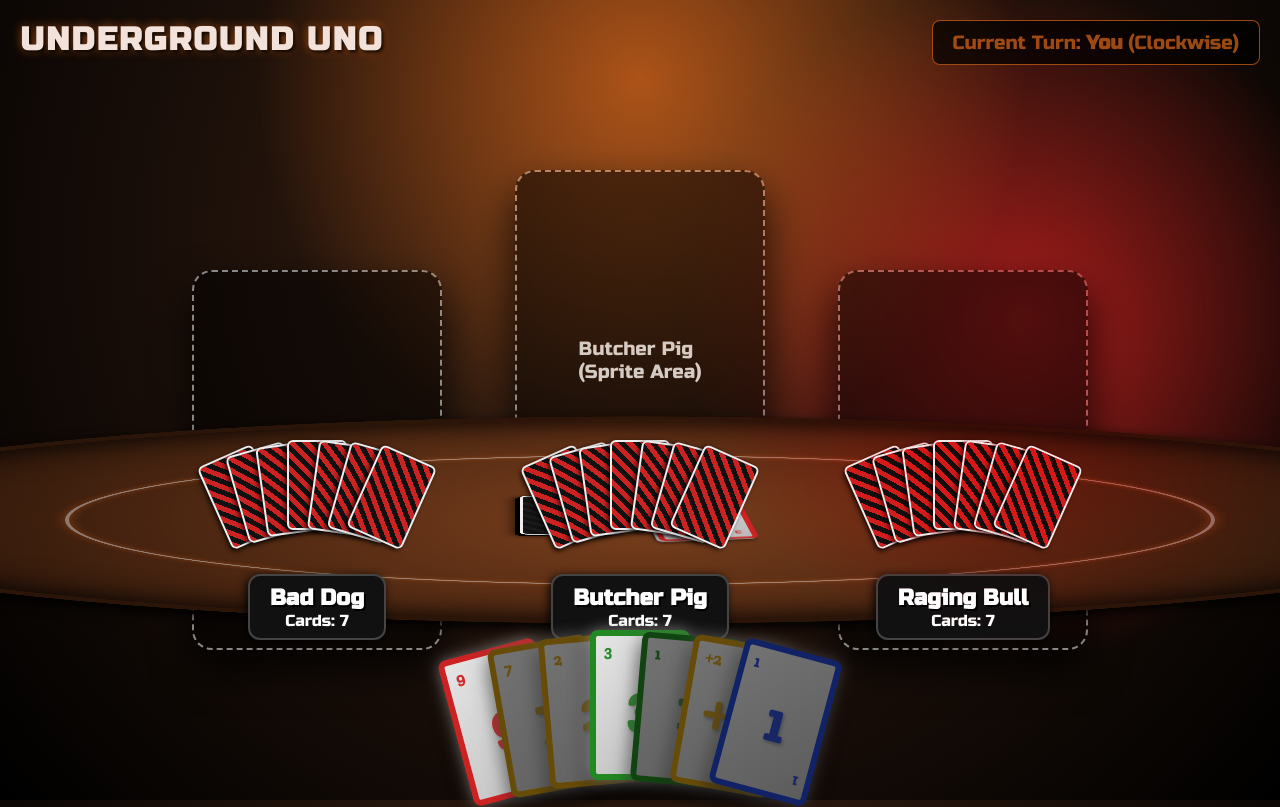
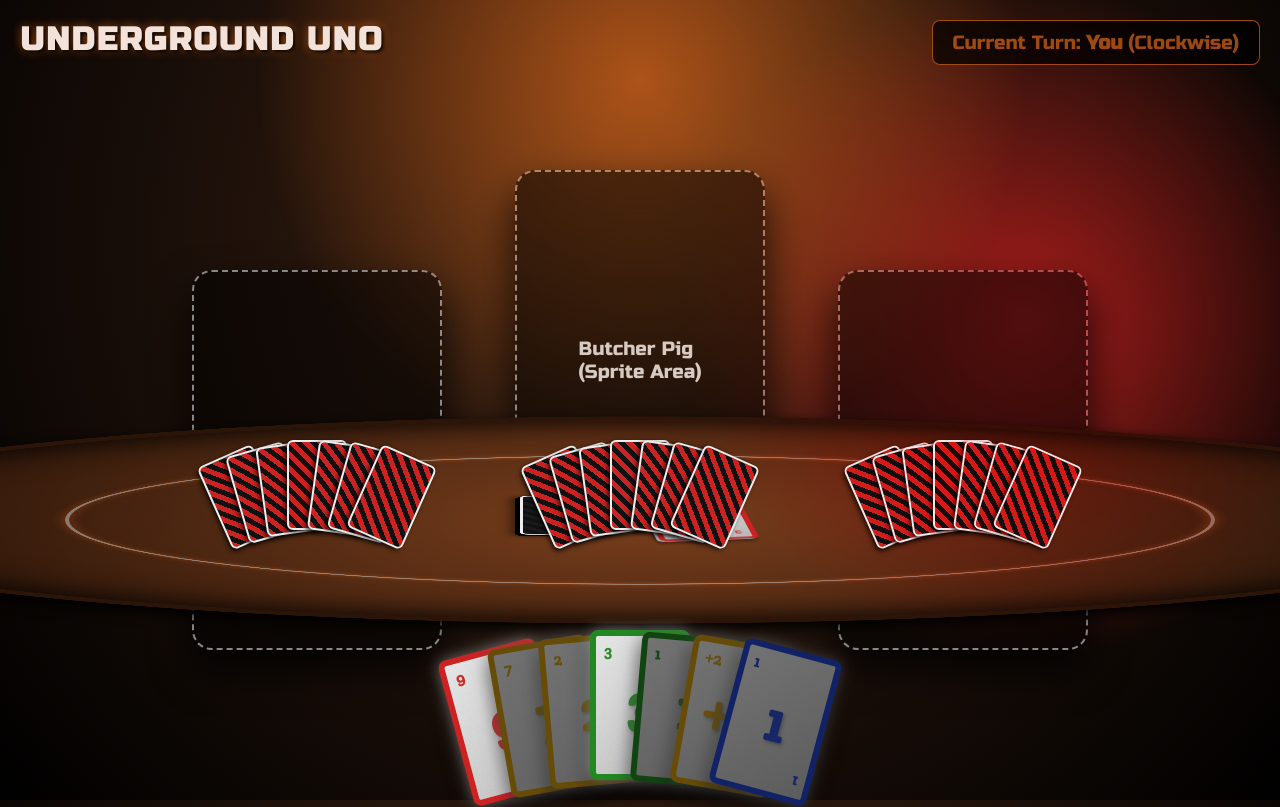
Before and after one commit to Tenko101/birth, a React (Vite) app in the folder poker-uno/: page / in a window 1280 px wide. Shown: the top 807 px of the page. Built offline with nearby package versions, Linux system fonts and the light colour scheme.

Commit message:
Remove opponent stat boxes

```diff
--- a/poker-uno/src/App.jsx
+++ b/poker-uno/src/App.jsx
@@ -52,10 +52,6 @@ const PlayerSprite = ({ name, cardsCount, className, isActive }) => (
       {name} <br/> (Sprite Area)
     </div>
     <OpponentHand count={cardsCount} />
-    <div className="opponent-stats">
-      <div className="opponent-name">{name}</div>
-      <div className="opponent-cards">Cards: {cardsCount}</div>
-    </div>
   </div>
 );
 
--- a/poker-uno/src/index.css
+++ b/poker-uno/src/index.css
@@ -188,25 +188,7 @@ body {
   transform-origin: bottom center;
 }
 
-.opponent-stats {
-  position: absolute;
-  bottom: 10px;
-  text-align: center;
-  background: #111;
-  padding: 8px 20px;
-  border-radius: 12px;
-  border: 2px solid #444;
 
-  /* Stats sit IN FRONT of table */
-  z-index: 15;
-  box-shadow: -2px 2px 10px rgba(0,0,0,0.9);
-}
-
-.opponent-name {
-  font-size: 1.4rem;
-  text-shadow: 2px 2px 0px #000;
-  font-weight: bold;
-}
 
 /* Center Board (Flat on table) */
 .center-board {
```
